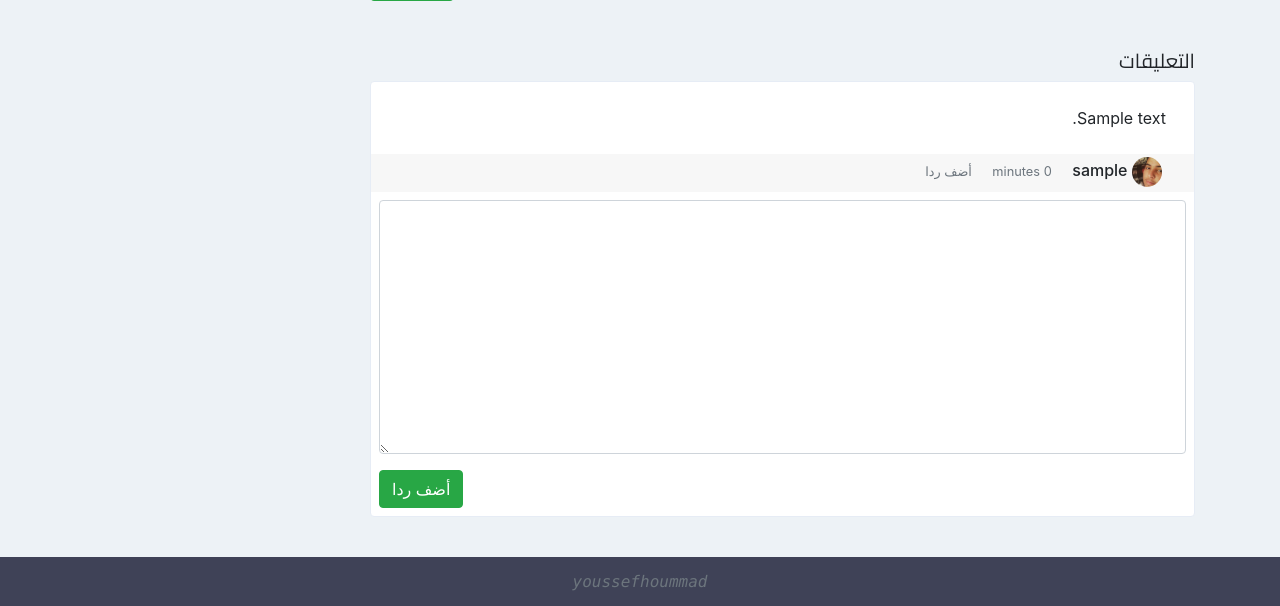
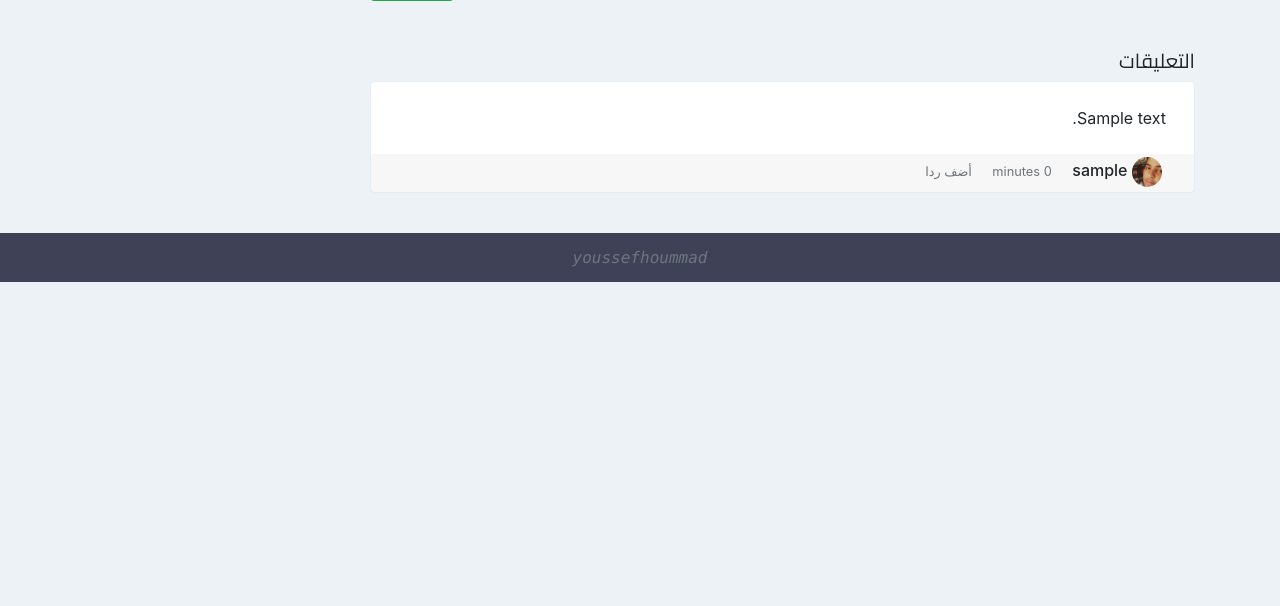
Before and after one commit to youssefhoummad/ni9ash, a Django app: page /post/1/ in a window 1280 px wide. Shown: the part 575-1181 px from the top of the page. After the commit the page ends 857 px from the top, so only its background shows below. Run offline with Django 3.2, Linux system fonts and the light colour scheme; a user stored in the database is signed in; tables that the repository leaves empty hold one stand-in row (values such as "Sample post"); some libraries are stand-ins or nearby versions.

Commit message:
fea: display texterea when click on add comment

```diff
--- a/templates/app/_comment.html
+++ b/templates/app/_comment.html
@@ -11,12 +11,12 @@
             <img width="30"  src="{% static 'img/profile.jpg' %}" class=" mr-3 rounded-circle"/>
             <small class="h6 ml-3">{{comment.created_by}}</small>
             <small class="text-muted ml-3" dir="rtl">{{comment.created_at | timesince}}</small>
-            <small class="text-muted ml-3"><a href="">أضف ردا</a></small>
+            <a href="#" class="replay"><small class="text-muted ml-3">أضف ردا</small></a>
         </div>
 
         <!-- form comment -->
         {% if user.is_authenticated %}
-          <form method="POST" action="" class="m-2 clearfix" novalidate >
+          <form method="POST" action="" class="m-2 clearfix" novalidate style="display: none"
             {% include '_form.html' %}
             <input type="hidden" name="parent_id" value="{{comment.id}}"/>
             <button type="submit" class="btn btn-success float-left">أضف ردا</button>
--- a/templates/app/post.html
+++ b/templates/app/post.html
@@ -25,3 +25,14 @@
       <p> {{ post.community.description }} </p>
   </div>
 {% endblock %}
+
+{% block javascript %}
+<script>
+$(document).ready(function(){
+    $('.replay').click(function(event) {
+      event.preventDefault();
+      $(this).parent().next('form').toggle();
+    });
+});
+</script>
+{% endblock %}
```
